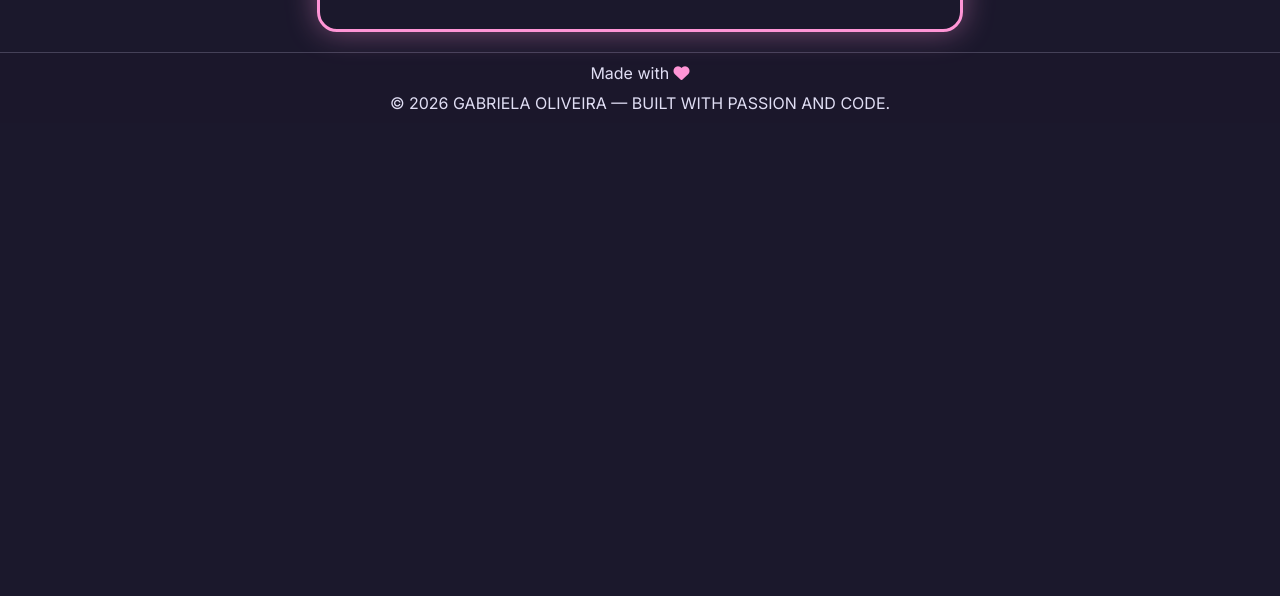
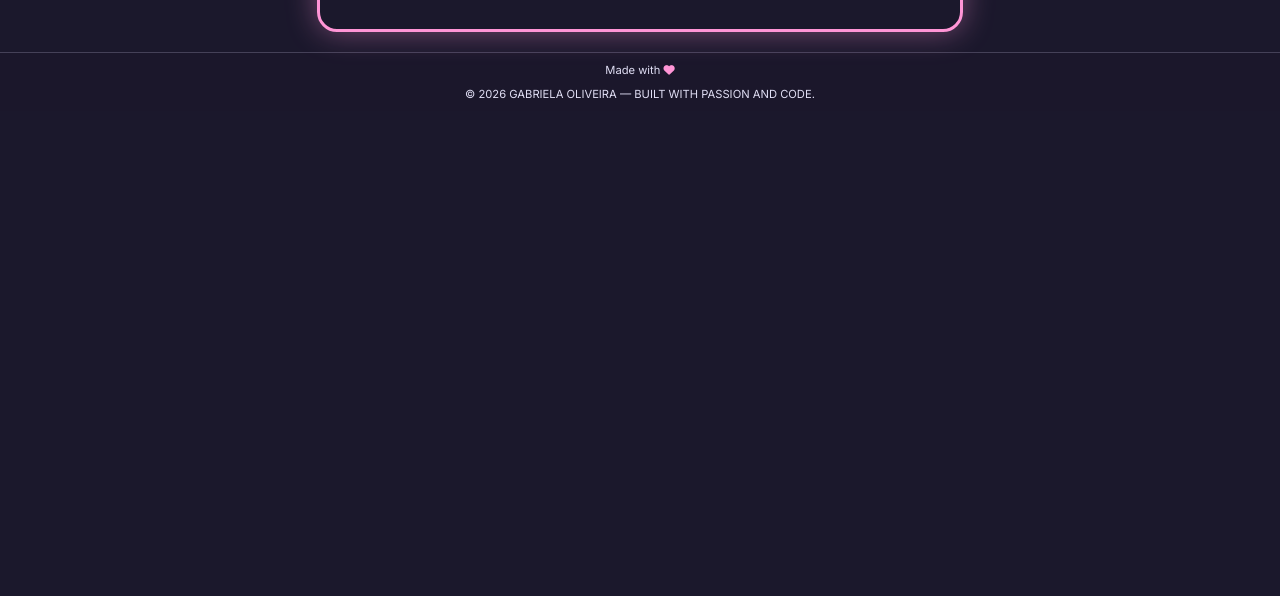
Before and after one commit to gongabriela/to-do-list, a plain HTML site: page index.html in a window 1280 px wide. Shown: the part 204-800 px from the top of the page. Drawn offline with Linux system fonts and the light colour scheme.

Commit message:
style: ajustando mensagem do foote

```diff
--- a/index.html
+++ b/index.html
@@ -46,7 +46,7 @@
 
     <footer class="footer">
         <div class="footer-mensagem">
-            Made with <i class="fa-solid fa-heart" style="color: var(--cor-rosa);"></i>
+            Made with <i class="fa-solid fa-heart"></i>
         </div>
         <div class="footer-copyright">
             © 2026 GABRIELA OLIVEIRA — BUILT WITH PASSION AND CODE.
--- a/style.css
+++ b/style.css
@@ -180,3 +180,12 @@ h1, h2, h3, h4 {
     background-color: rgba(27, 24, 44, 0.9);
     border-top: 1px solid var(--cor-borda);
 }
+
+.fa-solid.fa-heart {
+    color: var(--cor-rosa);
+}
+.footer-mensagem, .footer-copyright {
+    font-size: 0.7em;
+    color: var(--cor-texto-principal);
+    text-align: center;
+}
```
